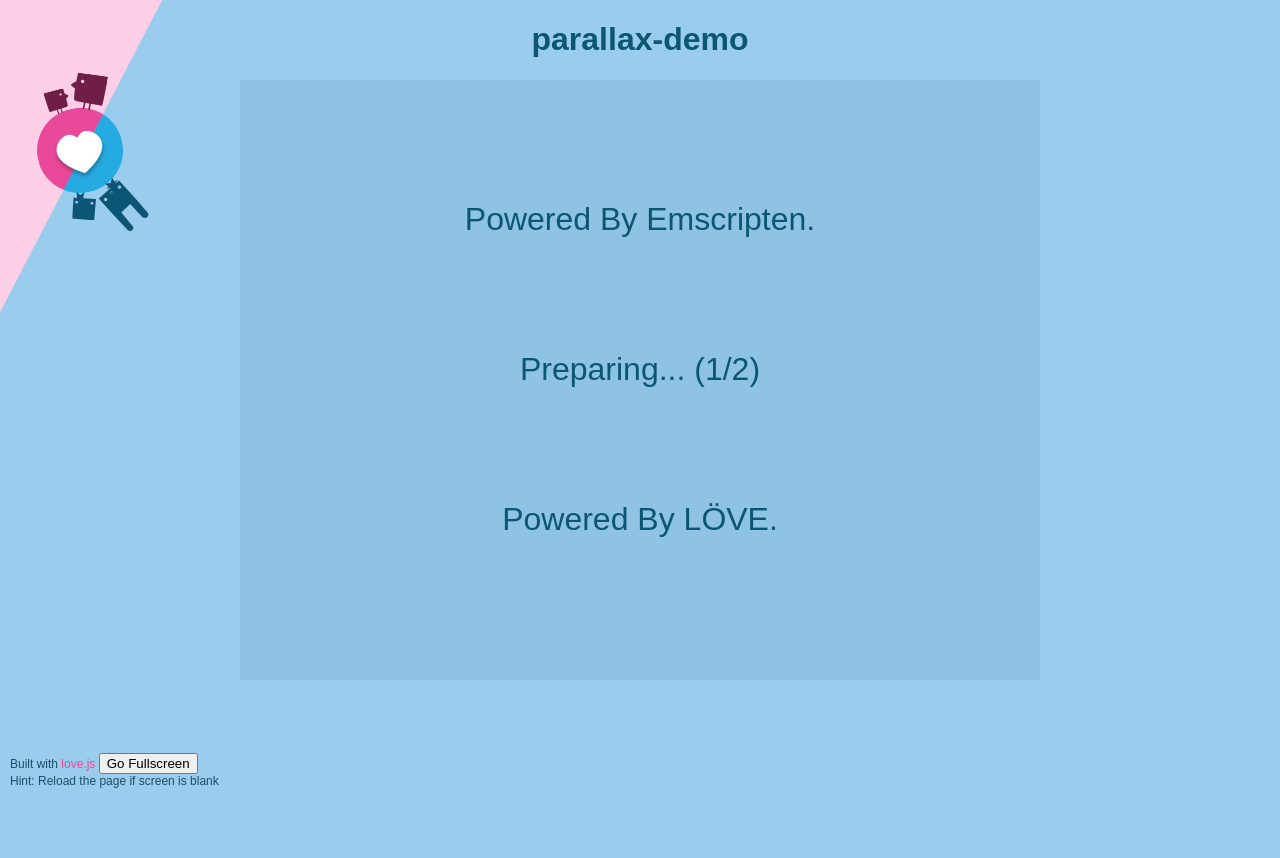
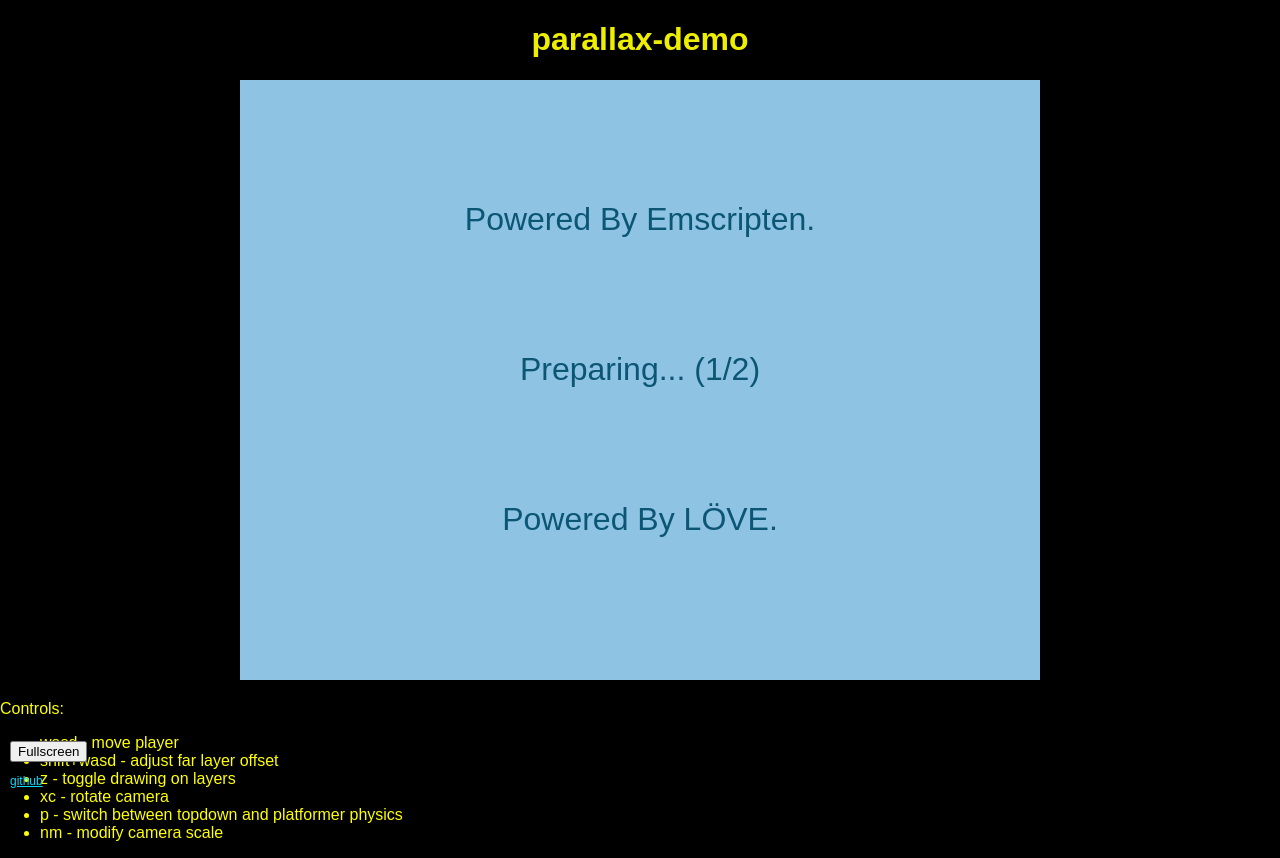
Before and after one commit to idbrii/love-parallax, a plain HTML site: page demo/index.html in a window 1280 px wide. Before the commit the page ends 800 px from the top, so only its background shows below. Drawn offline with Linux system fonts and the light colour scheme; no server answers.

Commit message:
Tweak the html and css for the demo
Simpler background and list the controls.

Choose some colours that are triadic with our magenta squares.

```diff
--- a/demo/index.html
+++ b/demo/index.html
@@ -16,6 +16,19 @@
         <canvas id="loadingCanvas" oncontextmenu="event.preventDefault()" width="800" height="600"></canvas>
       </div>
     </center>
+
+    <!--~ Copied from markdown render on github. -->
+    <div>
+      <p dir="auto">Controls:</p>
+      <ul dir="auto">
+        <li>wasd - move player</li>
+        <li>shift+wasd - adjust far layer offset</li>
+        <li>z - toggle drawing on layers</li>
+        <li>xc - rotate camera</li>
+        <li>p - switch between topdown and platformer physics</li>
+        <li>nm - modify camera scale</li>
+      </ul>
+    </div>
 
     <script type='text/javascript'>
       function goFullScreen(){
@@ -99,7 +112,10 @@
     <script type="text/javascript" src="game.js"></script>
     <script async type="text/javascript" src="love.js" onload="applicationLoad(this)"></script>
     <footer>
-      <p>Built with <a href="https://github.com/Davidobot/love.js">love.js</a> <button onclick="goFullScreen();">Go Fullscreen</button><br>Hint: Reload the page if screen is blank</p>
+      <p >
+        <button onclick="goFullScreen();">Fullscreen</button>
+      </p>
+      <p><a href="https://github.com/idbrii/love-parallax">github</a></p>
     </footer>
   </body>
 </html>
--- a/demo/theme/love.css
+++ b/demo/theme/love.css
@@ -4,17 +4,17 @@
 
 h1 {
     font-family: arial;
-    color: rgb( 11, 86, 117 );
+    color: rgb( 118, 86, 117 );
+    color: #EEEE00;
 }
 
 body {
-    background-image: url(bg.png);
     background-repeat: no-repeat;
     font-family: arial;
     margin: 0;
     padding: none;
-    background-color: rgb( 154, 205, 237 );
-    color: rgb( 28, 78, 104 );
+    background-color: black;
+    color: #FFFF00;
 }
 
 footer {
@@ -24,20 +24,21 @@ footer {
     position:absolute;
     bottom: 0;
     width: 100%;
+    color: white;
 }
 
 /* Links */
 a {
-    text-decoration: none;
+    text-decoration: underline;
 }
 a:link {
-    color: rgb( 233, 73, 154 );
+    color: #00DDFF;
 }
 a:visited {
-    color: rgb( 110, 30, 71 );
+    color: #00AAFF;
 }
 a:hover {
-    color: rgb( 252, 207, 230 );
+    color: #00FFFF;
 }
 
 /* the canvas *must not* have any border or padding, or mouse coords will be wrong */
```
